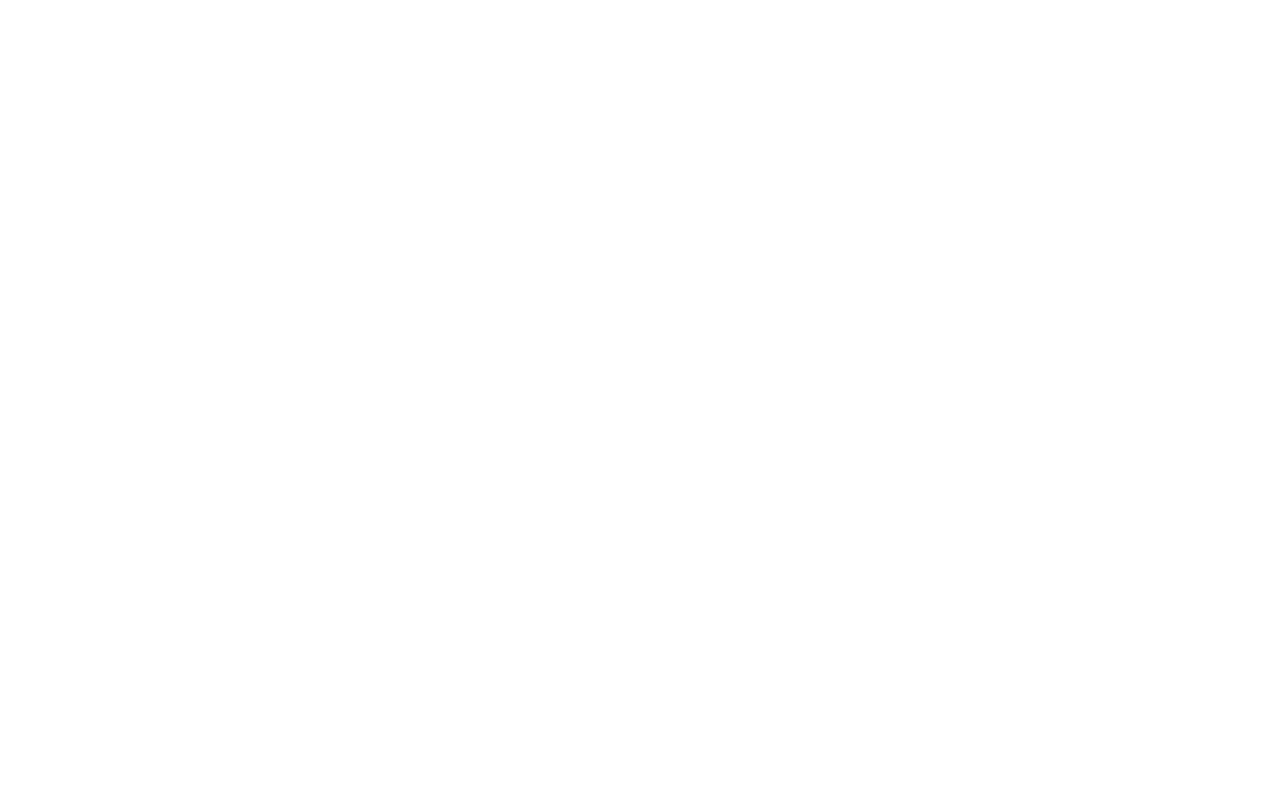
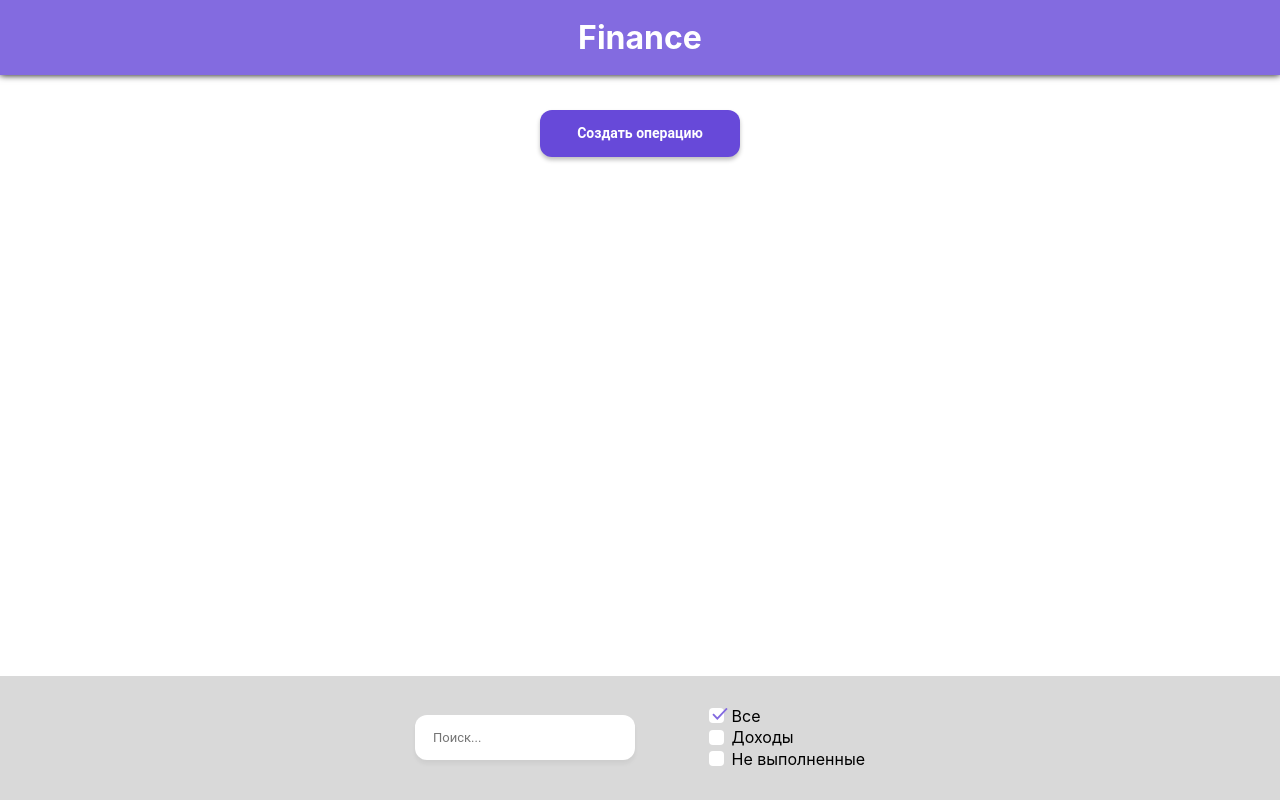
Before and after one commit to Bobokhuja/finance, a React (Create React App) app: page / in a window 1280 px wide. Built offline with nearby package versions, Linux system fonts and the light colour scheme.

Commit message:
fix radio button and restyle modal create

```diff
--- a/src/App.module.scss
+++ b/src/App.module.scss
@@ -0,0 +1,27 @@
+.App {
+  min-height: 100%;
+  padding-bottom: 150px;
+
+  .CreateButton {
+    display: block;
+    margin: 35px auto 64px;
+    width: 200px;
+  }
+}
+
+.EnterActive {
+  animation: fade .5s forwards;
+}
+
+.ExitActive {
+  animation: fade .5s forwards alternate-reverse;
+}
+
+@keyframes fade {
+  from {
+    opacity: 0;
+  }
+  to {
+    opacity: 1;
+  }
+}
--- a/src/App.tsx
+++ b/src/App.tsx
@@ -1,10 +1,25 @@
-import React from 'react';
+import React, { useState } from 'react'
 import classes from './App.module.scss';
+import Footer from './components/Footer/Footer'
+import ModalCreate from './components/modals/ModalCreate/ModalCreate'
+import Header from './components/Header/Header'
+import Button from './components/UI/Button/Button'
 
 function App() {
+  const [isShowModal, setIsShowModal] = useState<boolean>(false)
+
   return (
     <div className={classes.App}>
+      <Header/>
 
+      <Button
+        className={classes.CreateButton}
+        onClick={() => setIsShowModal(true)}
+      >
+        Создать операцию
+      </Button>
+      <Footer/>
+      <ModalCreate isShow={isShowModal} onHide={() => setIsShowModal(false)}/>
     </div>
   );
 }
--- a/src/components/Footer/Footer.tsx
+++ b/src/components/Footer/Footer.tsx
@@ -1,8 +1,8 @@
 import classes from './Footer.module.scss'
 import Input from '../UI/Input/Input'
-import Radio from '../UI/Radio/Radio'
 import { useAppDispatch, useAppSelector } from '../../app/hooks'
 import { changeStatus, StatusFilter, searchTodo } from '../../features/filters/filtersSlice'
+import Radio from '../UI/Radio/Radio'
 
 function Footer() {
   const dispatch = useAppDispatch()
--- a/src/components/UI/Radio/Radio.tsx
+++ b/src/components/UI/Radio/Radio.tsx
@@ -9,6 +9,7 @@ export interface IRadio {
 }
 
 function Radio({label, name, value, checked = false, onChange}: IRadio) {
+  const htmlFor: string = `${name}-${label}`
   return (
     <div className={classes.RadioWrap}>
       <input
@@ -17,11 +18,11 @@ function Radio({label, name, value, checked = false, onChange}: IRadio) {
         value={value}
         checked={checked}
         className={classes.Radio}
-        id={value}
+        id={htmlFor}
         onChange={onChange}
       />
       <label
-        htmlFor={value}
+        htmlFor={htmlFor}
         className={classes.Label}
       >{label}</label>
     </div>
--- a/src/components/modals/ModalCreate/ModalCreate.module.scss
+++ b/src/components/modals/ModalCreate/ModalCreate.module.scss
@@ -25,3 +25,13 @@
 .Button {
   width: 100%;
 }
+
+.RadioButtons {
+  margin-bottom: 20px;
+  background: #eee;
+  display: flex;
+
+  div:first-child {
+    margin-right: 10px;
+  }
+}
--- a/src/components/modals/ModalCreate/ModalCreate.tsx
+++ b/src/components/modals/ModalCreate/ModalCreate.tsx
@@ -1,14 +1,14 @@
 import classes from './ModalCreate.module.scss'
 import Modal from '../Modal'
 import Input from '../../UI/Input/Input'
-import { useState } from 'react'
-import Textarea from '../../UI/Textarea/Textarea'
-import Button from '../../UI/Button/Button'
+import { useRef, useState } from 'react'
 import { useAppDispatch, useAppSelector } from '../../../app/hooks'
 import { transactionAdded } from '../../../features/transactions/transactionsSlice'
 import { ITransaction } from '../../../models/ITransaction'
 import Radio from '../../UI/Radio/Radio'
-import { changeStatus, StatusFilter } from '../../../features/filters/filtersSlice'
+import { StatusFilter } from '../../../features/filters/filtersSlice'
+import Button from '../../UI/Button/Button'
+import Textarea from '../../UI/Textarea/Textarea'
 
 const nextTodoId = (todos: ITransaction[]) => {
   console.log(todos)
@@ -30,17 +30,22 @@ function ModalCreate({onHide, isShow}: { isShow: boolean, onHide: () => void })
     if (name) {
       dispatch(transactionAdded({
         id: nextTodoId(transactions),
-        type: 'income',
+        type: transactionType,
         cash,
         date: Date.now()
       }))
       onHide()
     }
+
+    setName('')
+    setCash(0)
+    setDescription('')
+    setTransactionType('income')
   }
 
   return (
     <Modal isShow={isShow} onHide={onHide}>
-      <h2 className={classes.Title}>Создать Todo</h2>
+      <h2 className={classes.Title}>Создать Операцию</h2>
 
       <form>
         <Input
@@ -60,7 +65,7 @@ function ModalCreate({onHide, isShow}: { isShow: boolean, onHide: () => void })
           required={true}
         />
 
-        <div>
+        <div className={classes.RadioButtons}>
           <Radio
             label="доход"
             name="typeTransaction"
```
Also changed, not shown: src/components/Header/Header.module.scss (renamed from src/components/Header/Header.module.css).
